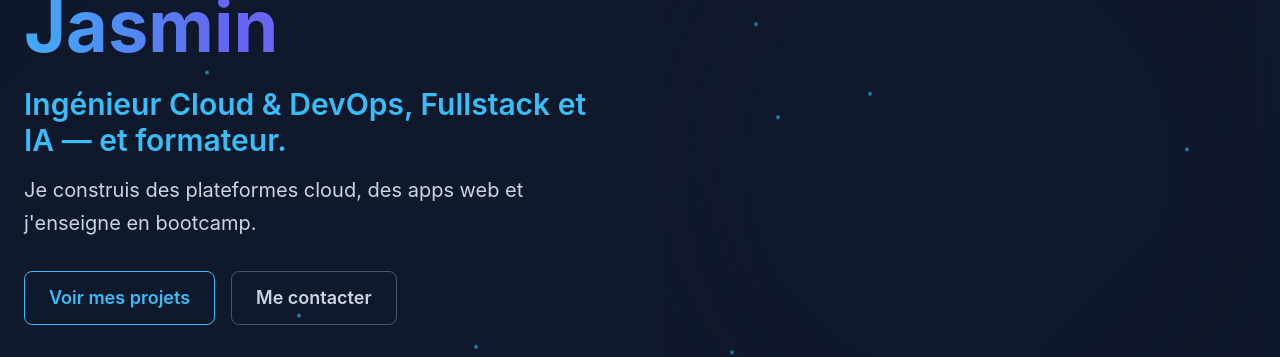
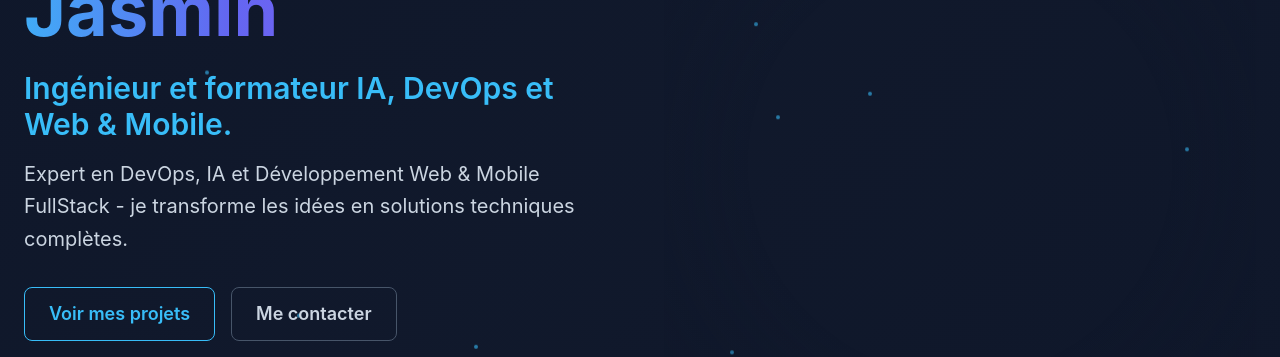
Before and after one commit to Jyok1m/portfolio_v3, a React (Vite) app: page / in a window 1280 px wide. Shown: the part 299-656 px from the top of the page. Built offline with nearby package versions, Linux system fonts and the light colour scheme; no server answers; what @fortawesome/pro-solid-svg-icons would draw is missing.

Commit message:
feat: Mettre à jour les traductions pour améliorer la clarté et la précision des descriptions

```diff
--- a/src/i18n/locales.ts
+++ b/src/i18n/locales.ts
@@ -27,8 +27,8 @@ export const locales = {
 			contact: "Contact",
 		},
 		hero: {
-			title: "Ingénieur Cloud & DevOps, Fullstack et IA — et formateur.",
-			subtitle: "Je construis des plateformes cloud, des apps web et j'enseigne en bootcamp.",
+			title: "Ingénieur et formateur IA, DevOps et Web & Mobile.",
+			subtitle: "Expert en DevOps, IA et Développement Web & Mobile FullStack - je transforme les idées en solutions techniques complètes.",
 			ctaPrimary: "Voir mes projets",
 			ctaSecondary: "Me contacter",
 		},
@@ -223,7 +223,7 @@ export const locales = {
 					label: "GitLab",
 					description: "Dépôt Git",
 				},
-			}
+			},
 		},
 	},
 	en: {
@@ -255,7 +255,7 @@ export const locales = {
 		},
 		hero: {
 			title: "Cloud & DevOps, Fullstack and AI Engineer — and Teacher.",
-			subtitle: "I build cloud platforms, web apps and I teach in bootcamps.",
+			subtitle: "DevOps, AI and Web & Mobile FullStack Development expert - I transform ideas into complete technical solutions.",
 			ctaPrimary: "View my projects",
 			ctaSecondary: "Contact me",
 		},
@@ -449,7 +449,7 @@ export const locales = {
 					label: "GitLab",
 					description: "Git Repository",
 				},
-			}
+			},
 		},
 	},
 };
```
